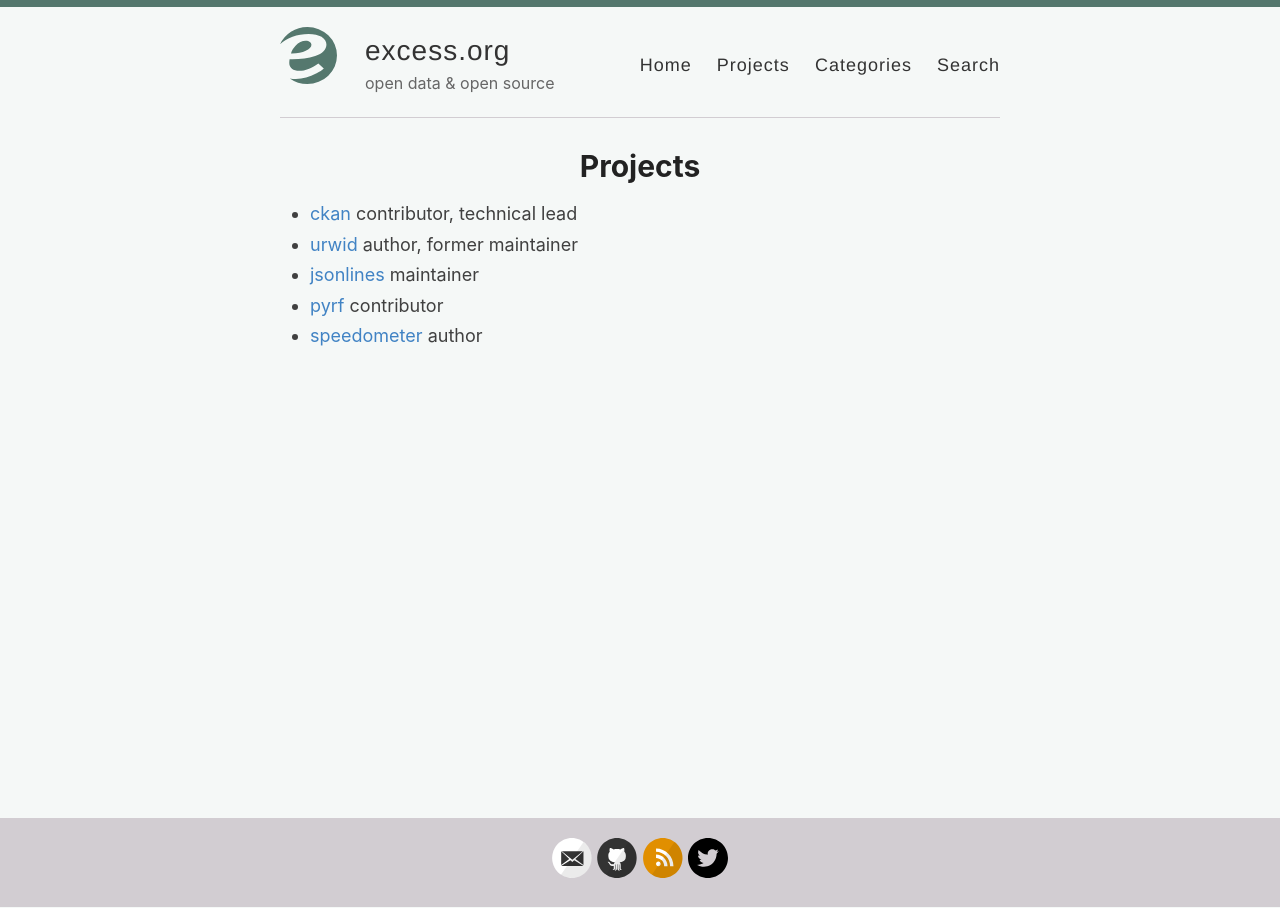
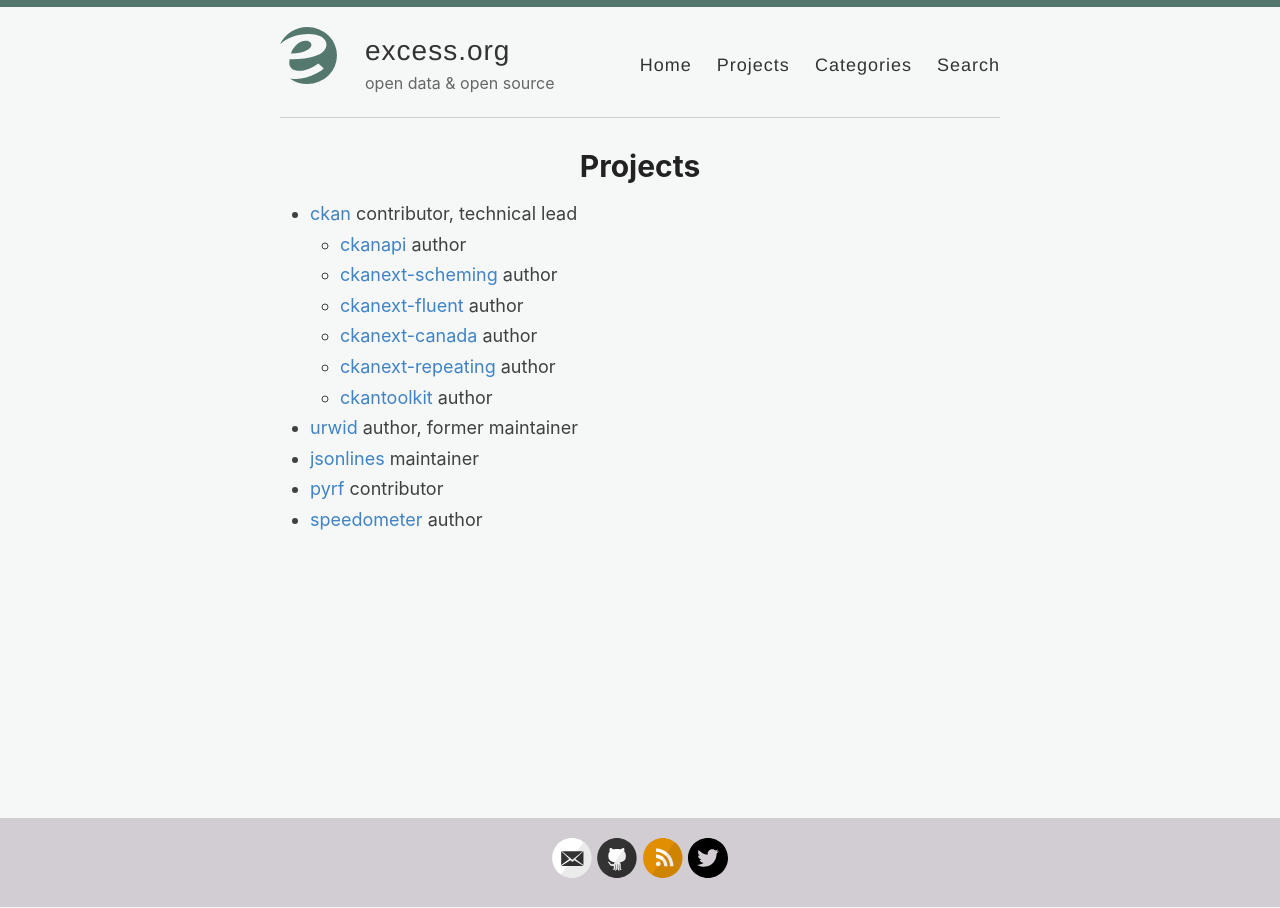
Before and after one commit to wardi/wardi.github.io, a Jekyll site: the page built from _pages/projects.md, in a window 1280 px wide. Built offline with Jekyll 4.4.1, drawn with Linux system fonts in a browser that asks for light colours.

Commit message:
projects

```diff
--- a/_pages/projects.md
+++ b/_pages/projects.md
@@ -5,7 +5,13 @@ title: Projects
 ---
 
 - [ckan](http://ckan.org) contributor, technical lead
+  - [ckanapi](https://github.com/ckan/ckanapi) author
+  - [ckanext-scheming](https://github.com/ckan/ckanext-scheming) author
+  - [ckanext-fluent](https://github.com/ckan/ckanext-fluent) author
+  - [ckanext-canada](https://github.com/open-data/ckanext-canada) author
+  - [ckanext-repeating](https://github.com/open-data/ckanext-repeating) author
+  - [ckantoolkit](https://github.com/ckan/ckantoolkit) author
 - [urwid](http://urwid.org) author, former maintainer
 - [jsonlines](https://jsonlines.org) maintainer
-- [pyrf](http://pyrf.org) contributor
+- [pyrf](https://pyrf.readthedocs.io/en/latest/) contributor
 - [speedometer](/speedometer) author
```
